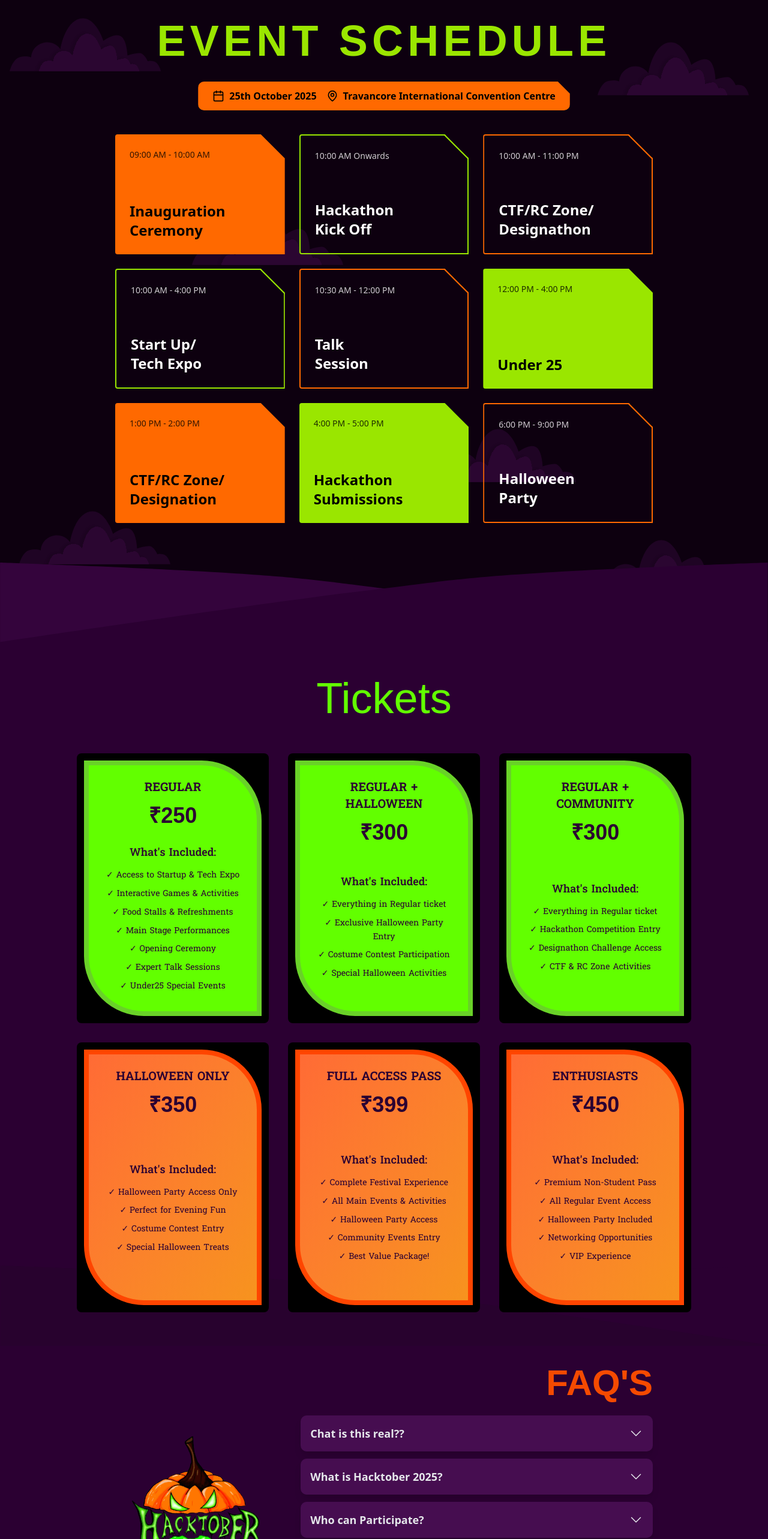
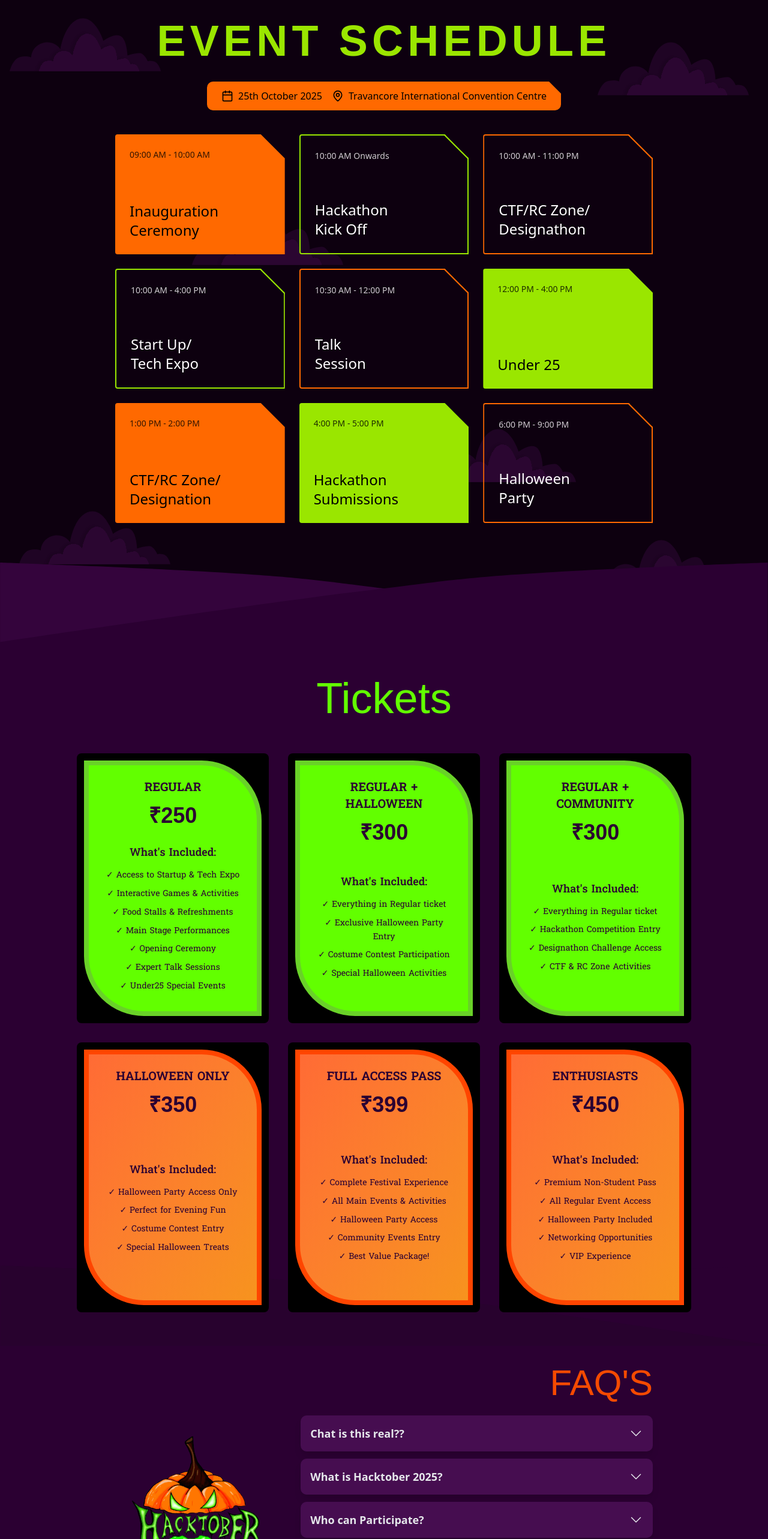
Before and after one commit to aravind-manoj/Hacktober2025, a Next.js app: page / in a window 1280 px wide. Shown: the part 1920-4486 px from the top of the page at 60% size. Built offline with nearby package versions, Linux system fonts and the light colour scheme; a web font is replaced by a local one.

Commit message:
removed bold fonts (visibility issues in mobile)

```diff
--- a/components/custom/Contact.tsx
+++ b/components/custom/Contact.tsx
@@ -48,7 +48,7 @@ const ContactPage: React.FC = () => {
 
         {/* --- Main Header (CONTACT) --- */}
         <div className="text-center mb-16">
-          <h1 className={`text-7xl font-extrabold text-orange-600 tracking-wider ${infiniteBeyond.className}`}>
+          <h1 className={`text-7xl text-orange-600 tracking-wider ${infiniteBeyond.className}`}>
             CONTACT
           </h1>
         </div>
--- a/components/custom/FAQ.tsx
+++ b/components/custom/FAQ.tsx
@@ -58,7 +58,7 @@ const HacktoberFaqPage: React.FC = () => {
         >
             <div className="max-w-4xl mx-auto">
                 <div className="flex justify-end mb-6">
-                    <h1 className={`text-6xl font-extrabold text-orange-600 ${infiniteBeyond.className}`}>
+                    <h1 className={`text-6xl text-orange-600 ${infiniteBeyond.className}`}>
                         FAQ'S
                     </h1>
                 </div>
--- a/components/custom/Schedule.tsx
+++ b/components/custom/Schedule.tsx
@@ -54,7 +54,7 @@ const EventCard = ({ time, title, variant = "filled", color = "orange" }: {
 
         <p className="text-sm font-medium opacity-80 relative z-10">{time}</p>
         {/* Added whitespace-pre-line here */}
-        <h2 className="text-2xl font-bold relative z-10 whitespace-pre-line">{title}</h2>
+        <h2 className="text-2xl relative z-10 whitespace-pre-line">{title}</h2>
       </div>
     </div>
   );
@@ -86,7 +86,7 @@ export default function EventSchedule() {
         <div className="rounded-lg overflow-hidden">
           {/* Inner clipped layer keeps the diagonal */}
           <div
-            className="flex flex-wrap gap-4 items-center justify-center text-sm md:text-base bg-orange-500 text-black px-6 py-3 font-semibold"
+            className="flex flex-wrap gap-4 items-center justify-center text-sm md:text-base bg-orange-500 text-black px-6 py-3 "
             style={{
               clipPath: 'polygon(0 0, calc(100% - 20px) 0, 100% 20px, 100% 100%, 0 100%)'
             }}
--- a/components/custom/Sponsor.tsx
+++ b/components/custom/Sponsor.tsx
@@ -51,7 +51,7 @@ const SponsorsSection: React.FC = () => {
         className="flex flex-col w-full justify-center py-10"
       >
         {/* Partners Title */}
-        <h1 className={`text-[#62FF00] text-5xl sm:text-5xl md:text-6xl lg:text-7xl font-extrabold text-center mb-20 z-10 ${infiniteBeyond.className}`}>
+        <h1 className={`text-[#62FF00] text-5xl sm:text-5xl md:text-6xl lg:text-7xl text-center mb-20 z-10 ${infiniteBeyond.className}`}>
           OUR PARTNERS
         </h1>
 
@@ -75,7 +75,7 @@ const SponsorsSection: React.FC = () => {
         className="flex flex-col w-full justify-center py-10"
       >
         {/* Sponsors Title */}
-        <h2 className={`text-[#62FF00] text-5xl sm:text-5xl md:text-6xl lg:text-7xl font-extrabold text-center mb-20 z-10 ${infiniteBeyond.className}`}>
+        <h2 className={`text-[#62FF00] text-5xl sm:text-5xl md:text-6xl lg:text-7xltext-center mb-20 z-10 ${infiniteBeyond.className}`}>
           SPONSORS
         </h2>
 
```
